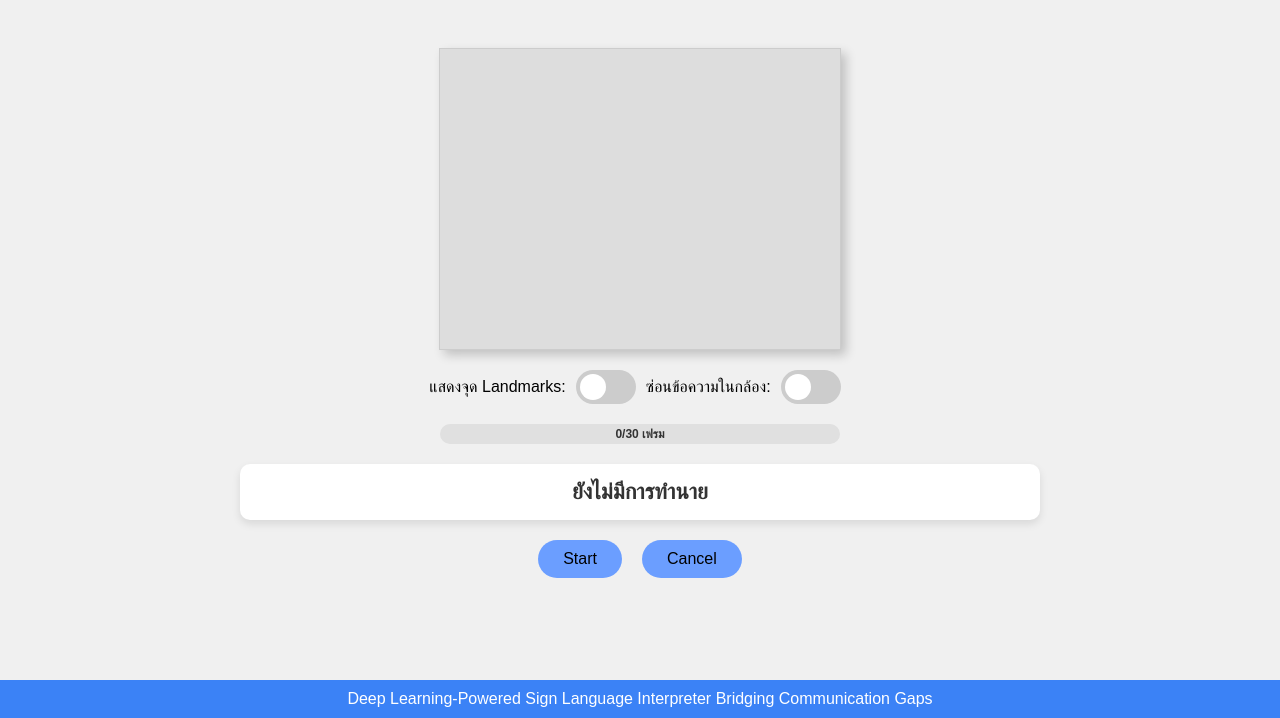
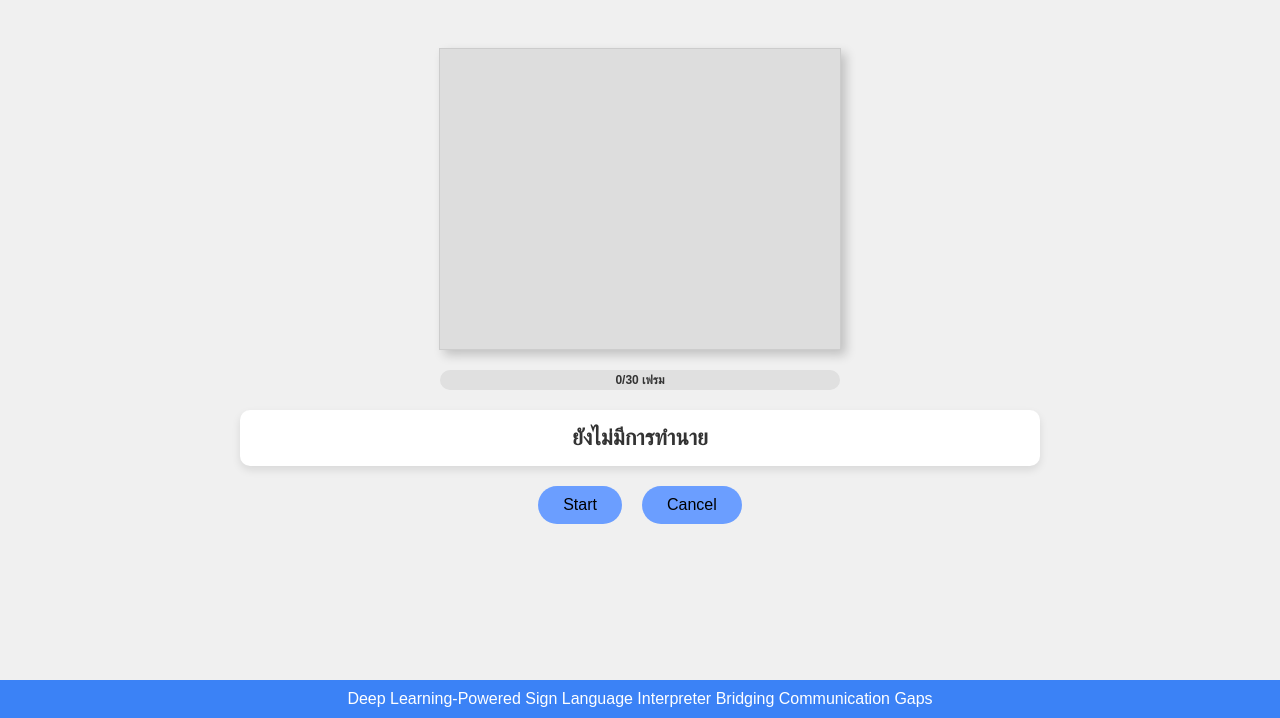
Before and after one commit to KitipHongs/Sign-Language-Model, a plain HTML site: page templates/index.html in a window 1280 px wide. Shown: the part 82-800 px from the top of the page. Drawn offline with Linux system fonts and the light colour scheme; a script that the page names is missing.

Commit message:
Update index.html

```diff
--- a/templates/index.html
+++ b/templates/index.html
@@ -237,20 +237,6 @@
             <video id="video-feed" autoplay playsinline></video>
             <canvas id="output-canvas" width="400" height="300"></canvas>
         </div>
-
-        <div class="toggle-container">
-            <span>แสดงจุด Landmarks:</span>
-            <label class="toggle-switch">
-                <input type="checkbox" id="landmarks-toggle">
-                <span class="slider"></span>
-            </label>
-            <span>ซ่อนข้อความในกล้อง:</span>
-            <label class="toggle-switch">
-                <input type="checkbox" id="hide-text-toggle">
-                <span class="slider"></span>
-            </label>
-        </div>
-
         <!-- Progress/Energy bar with frame counter -->
         <div class="progress-container">
             <div class="progress-text" id="progress-text">0/30 เฟรม</div>
```
